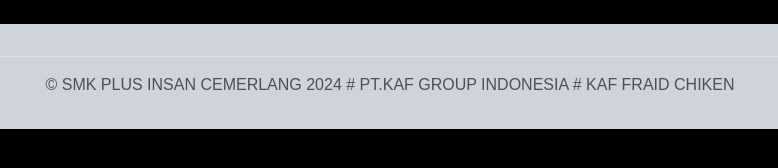
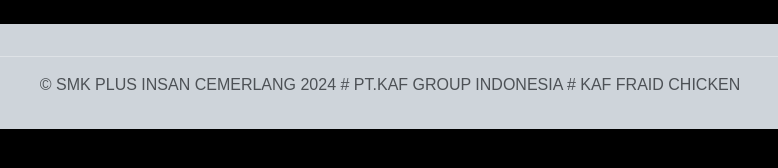
Before and after one commit to abdulrojak12345678/PKLkaf, a plain HTML site: page form-pkl.html in a window 1280 px wide. Shown: the part 398-566 px from the top of the page, 250-1028 px from the left. Drawn offline with nearby package versions, Linux system fonts and the light colour scheme.

Commit message:
update form-pkl.html

```diff
--- a/form-pkl.html
+++ b/form-pkl.html
@@ -95,7 +95,7 @@
       </ul>
       <p class="text-center text-body-secondary">&copy; SMK PLUS INSAN CEMERLANG 2024
         # PT.KAF GROUP INDONESIA
-        # KAF FRAID CHIKEN </p>
+        # KAF FRAID CHICKEN </p>
     </footer>
 
 </body>
```
